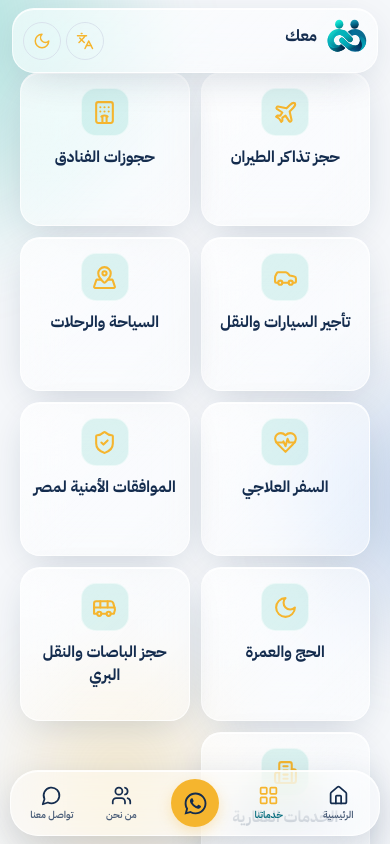
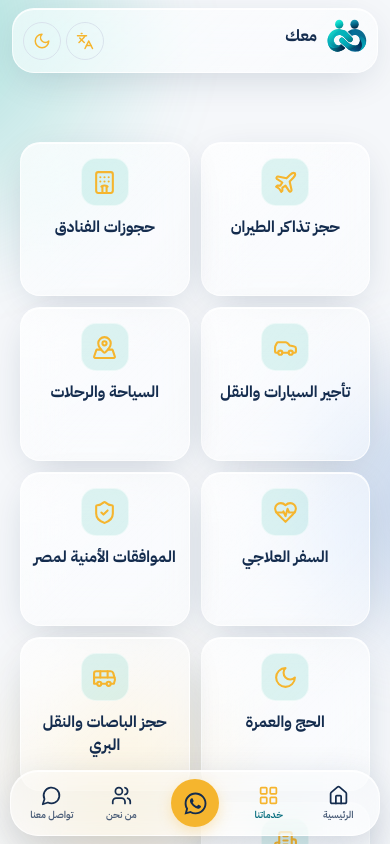
Before and after one commit to khwy1d/Maak, a React (Vite) app: page /services in a window 390 px wide. Shown: the top 844 px of the page. Built offline with nearby package versions, Linux system fonts and the light colour scheme.

Commit message:
Add mobile clearance below fixed header on services page

```diff
--- a/src/styles/global.css
+++ b/src/styles/global.css
@@ -797,3 +797,11 @@ body { background: transparent; }
     display: none;
   }
 }
+
+
+/* Keep the first service cards clear of the fixed header on mobile. */
+@media (max-width: 767px) {
+  .services-list-section {
+    padding-top: 112px;
+  }
+}
```
